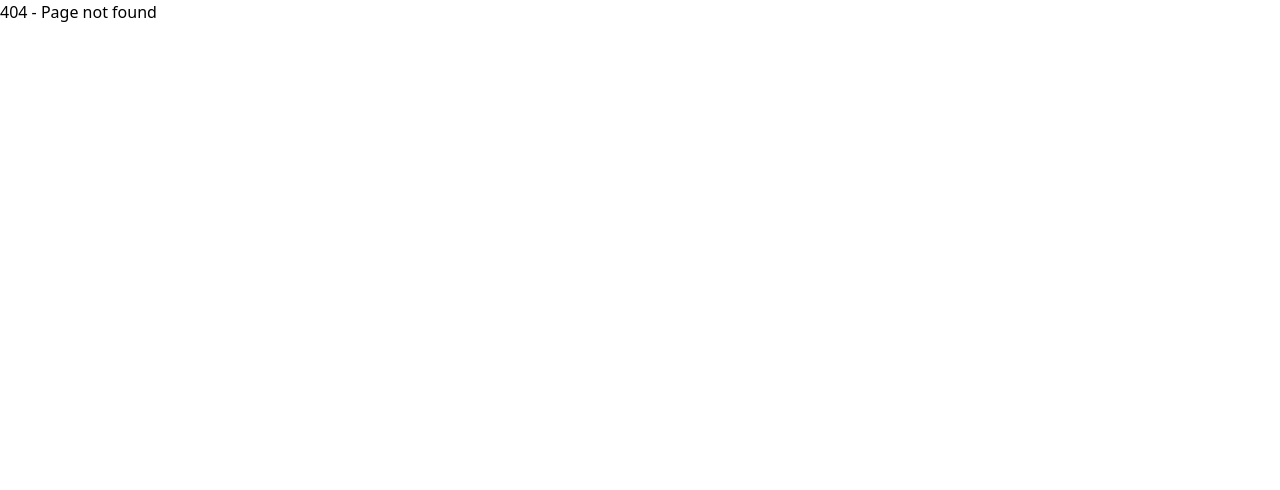
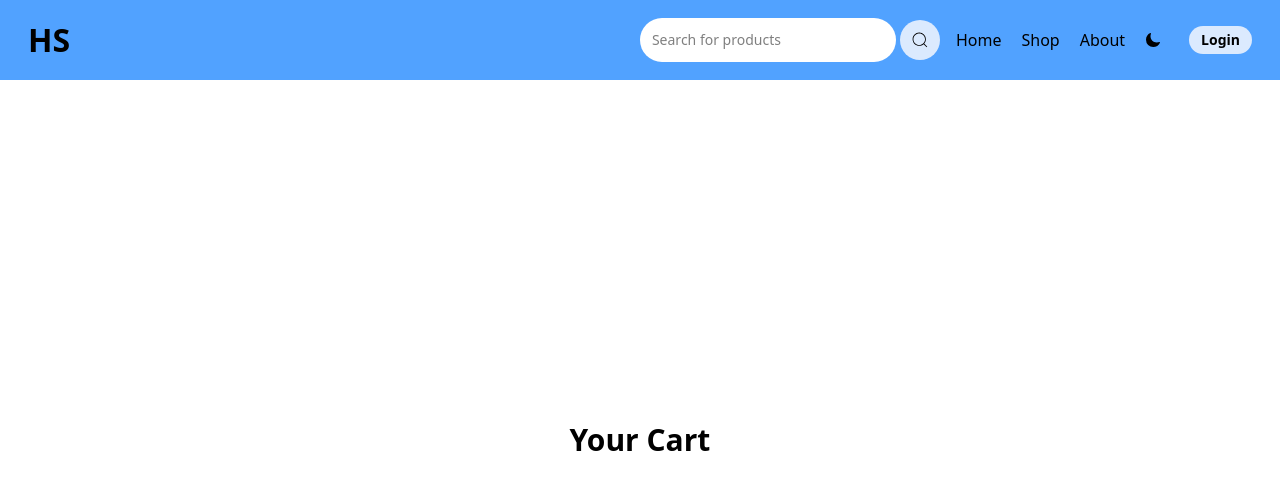
Before and after one commit to hrefabdullah/ecommerce-website, a React (Vite) app: page /cart in a window 1280 px wide. Before the commit this address had no page. Shown: the top 490 px of the page. Built offline with nearby package versions, Linux system fonts and the light colour scheme.

Commit message:
added cart section

```diff
--- a/src/App.jsx
+++ b/src/App.jsx
@@ -4,6 +4,7 @@ import Home from './components/Home'
 import Shop from './components/Shop'
 import About from './components/About'
 import NotFound from './components/NotFound'
+import CartPage from './components/CartPage'
 
 const App = () => {
 
@@ -21,6 +22,10 @@ const App = () => {
       element: <About />
     },
     {
+        path: '/cart',
+        element: <CartPage />
+    },
+    {
       path: '*',
       element: <NotFound />
     }
--- /dev/null
+++ b/src/components/CartPage.jsx
@@ -0,0 +1,19 @@
+import React from 'react'
+import Navbar from './Navbar'
+import { useSelector } from 'react-redux'
+
+const CartPage = () => {
+
+    const mode = useSelector((state) => state.darkMode.value)
+
+  return (
+    <div>
+        <Navbar />
+        <div className={`${mode ? 'bg-[#101010]' : 'bg-white'} w-screen h-[90vh] flex justify-center items-center`}>
+            <h1 className={` ${mode ? 'bg-[#101010]' : 'bg-white'} text-3xl font-semibold`}>Your Cart</h1>
+        </div>
+    </div>
+  )
+}
+
+export default CartPage
--- a/src/components/Navbar.jsx
+++ b/src/components/Navbar.jsx
@@ -3,6 +3,9 @@ import { IoCart } from "react-icons/io5";
 import { CiSearch } from "react-icons/ci";
 import { CiMenuKebab } from "react-icons/ci";
 import { IoMoon } from "react-icons/io5";
+import { FaBagShopping } from "react-icons/fa6"
+import { AiFillInfoCircle } from "react-icons/ai";
+import { MdSunny, MdHomeFilled } from "react-icons/md";
 import { NavLink } from 'react-router';
 import { useDispatch, useSelector } from 'react-redux';
 import { day } from '../redux/darkMode';
@@ -12,6 +15,7 @@ const Navbar = () => {
 
   const dispatch = useDispatch()
   const menu = useSelector((state) => state.menuSide.value)
+  const mode = useSelector((state) => state.darkMode.value)
 
 
   return (
@@ -28,17 +32,35 @@ const Navbar = () => {
           <NavLink to={'/about'} className='hover:font-semibold'>About</NavLink>
           <button onClick={() => dispatch(day())}><IoMoon /></button>
         </ul>
-        <IoCart className='w-10 h-10 bg-blue-100 p-2.5 rounded-full' />
+        <NavLink className='hidden' to={'/cart'} >
+          <IoCart className='w-10 h-10 bg-blue-100 p-2.5 rounded-full' />
+        </NavLink >
         <button className='bg-blue-100 px-3 py-1 rounded-3xl text-sm md:text-md font-semibold'>Login</button>
         <button onClick={() => dispatch(menuOn())} className='lg:hidden'>
           <CiMenuKebab className='h-6 w-6' />
         </button>
-        <div className={`${menu ? 'absolute' : 'hidden'} lg:hidden bg-blue-400 w-[40vw] h-[90vh] min-h-[80vh] z-1 top-[10vh] right-0`}>
-          <ul className='p-5 flex flex-col items-center text-xl'>
-            <NavLink to={'/'} className='hover:font-semibold'>Home</NavLink>
-            <NavLink to={'/shop'} className='hover:font-semibold'>Shop</NavLink>
-            <NavLink to={'/about'} className='hover:font-semibold'>About</NavLink>
-            <button className='pt-4' onClick={() => dispatch(day())}><IoMoon /></button>
+        <div className={`${menu ? 'absolute' : 'hidden'} lg:hidden bg-blue-400 w-[50vw] md:w-[30vw] h-[90vh] min-h-[80vh] z-1 top-[10vh] right-0`}>
+          <ul className='p-5 gap-2 flex flex-col md:text-xl font-normal text-left text-md '>
+            <NavLink to={'/'} className='hover:font-semibold flex items-center gap-2'>
+            <MdHomeFilled />
+            <h1>Home</h1>
+            </NavLink>
+            <NavLink to={'/shop'} className='hover:font-semibold flex items-center gap-2'>
+            <FaBagShopping className='h-4' />
+            <h1>Store</h1>
+            </NavLink>
+            <NavLink to={'/about'} className='hover:font-semibold flex items-center gap-2'>
+            <AiFillInfoCircle />
+            <h1>About us</h1>
+            </NavLink>
+            <NavLink className='flex items-center gap-2' to={'/cart'} >
+              <IoCart />
+              <h1>Your cart</h1>
+            </NavLink >
+            <button className='flex items-center gap-2' onClick={() => dispatch(day())}>
+              {mode ? <MdSunny /> : <IoMoon />}
+              <h1><span>{mode ? 'Light' : 'Dark'}</span> mode</h1>
+              </button>
           </ul>
         </div>
       </div>
```
